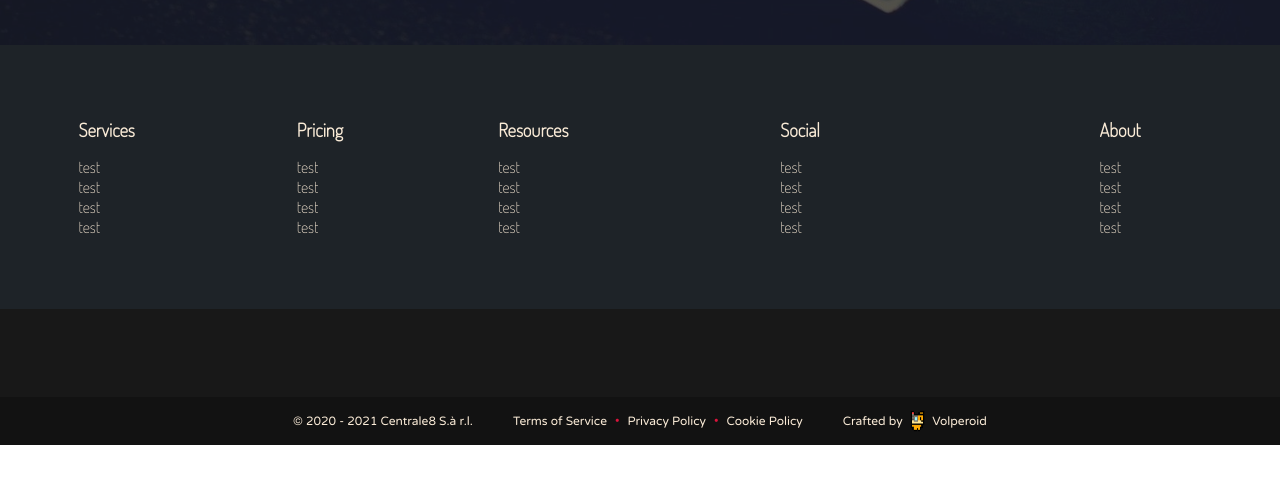
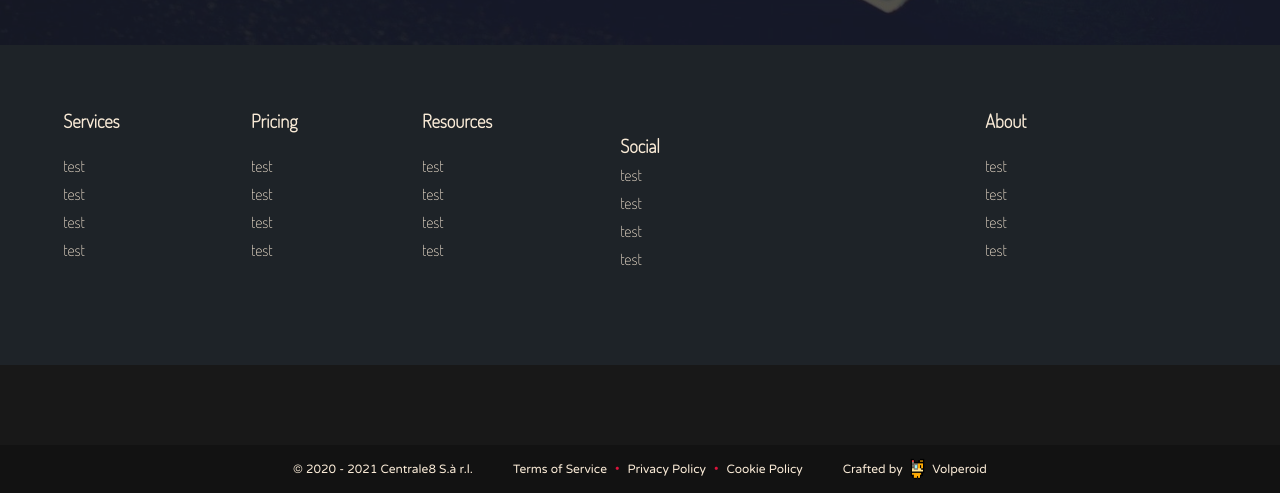
Before and after one commit to volperoid/centrale8, a plain HTML site: page index.html in a window 1280 px wide. Shown: the part 3155-3648 px from the top of the page. Before the commit the page ends 3600 px from the top, so only its background shows below. Drawn offline with nearby package versions, Linux system fonts and the light colour scheme.

Commit message:
Update home.css

```diff
--- a/styles/home.css
+++ b/styles/home.css
@@ -310,7 +310,7 @@ h1 span {
 footer {
     display: grid;
     grid-template-columns: 1fr;
-    grid-template-rows: 3fr 1fr 3rem;
+    grid-template-rows: 80% 20% 3rem;
     scroll-snap-align: start;
     width: 100%;
     height: 50vh;
@@ -329,24 +329,44 @@ footer a:hover {
     width: 100%;
     height: 100%;
     display: grid;
-    grid-template-columns: 1fr 1fr 1fr 1.5fr 1.5fr;
-    grid-template-rows: 1fr max-content;
+    grid-template-columns: 1fr 1fr 1fr 1fr 3fr;
+    grid-template-rows: 1fr;
     align-items: center;
     justify-items: center;
+    justify-items: center;
+    padding: 5% 0;
     background-color: rgb(30, 35, 40);
 }
-#panel > div {
+#services,
+#pricing,
+#resources,
+#company {
+    height: 100%;
+    display: grid;
+    gap: 1rem;
+    grid-template-columns: 1fr;
+    grid-template-rows: min-content 1fr;
+    align-items: center;
+    justify-items: flex-start;
+    justify-content: center;
+}
+#about {
+    height: 100%;
     display: grid;
     grid-template-columns: 1fr;
-    grid-template-rows: max-content max-content;
+    grid-template-rows: min-content 1fr;
     gap: 1rem;
-    align-items: center;
-    justify-content: center;
 }
-#panel h3,
-#panel ul,
+#about .grid {
+    display: grid;
+    grid-template-columns: 1fr 1fr;
+    grid-template-rows: 1fr;
+}
+#panel ul {
+    height: 100%;
+}
 #panel li {
-    width: 100%;
+    margin: 0.5rem 0;
 }
 #carousel {
     width: 100%;
```
